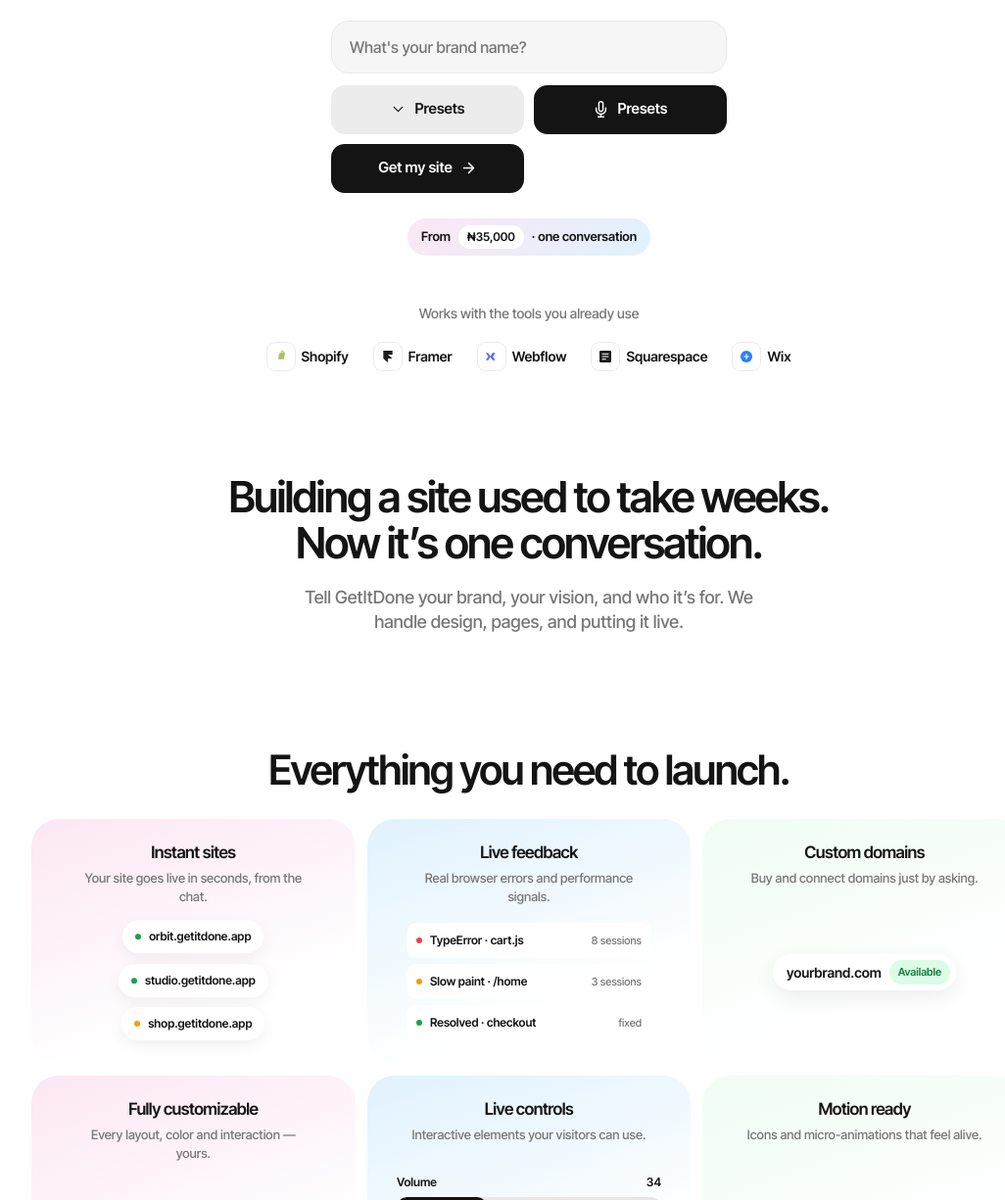
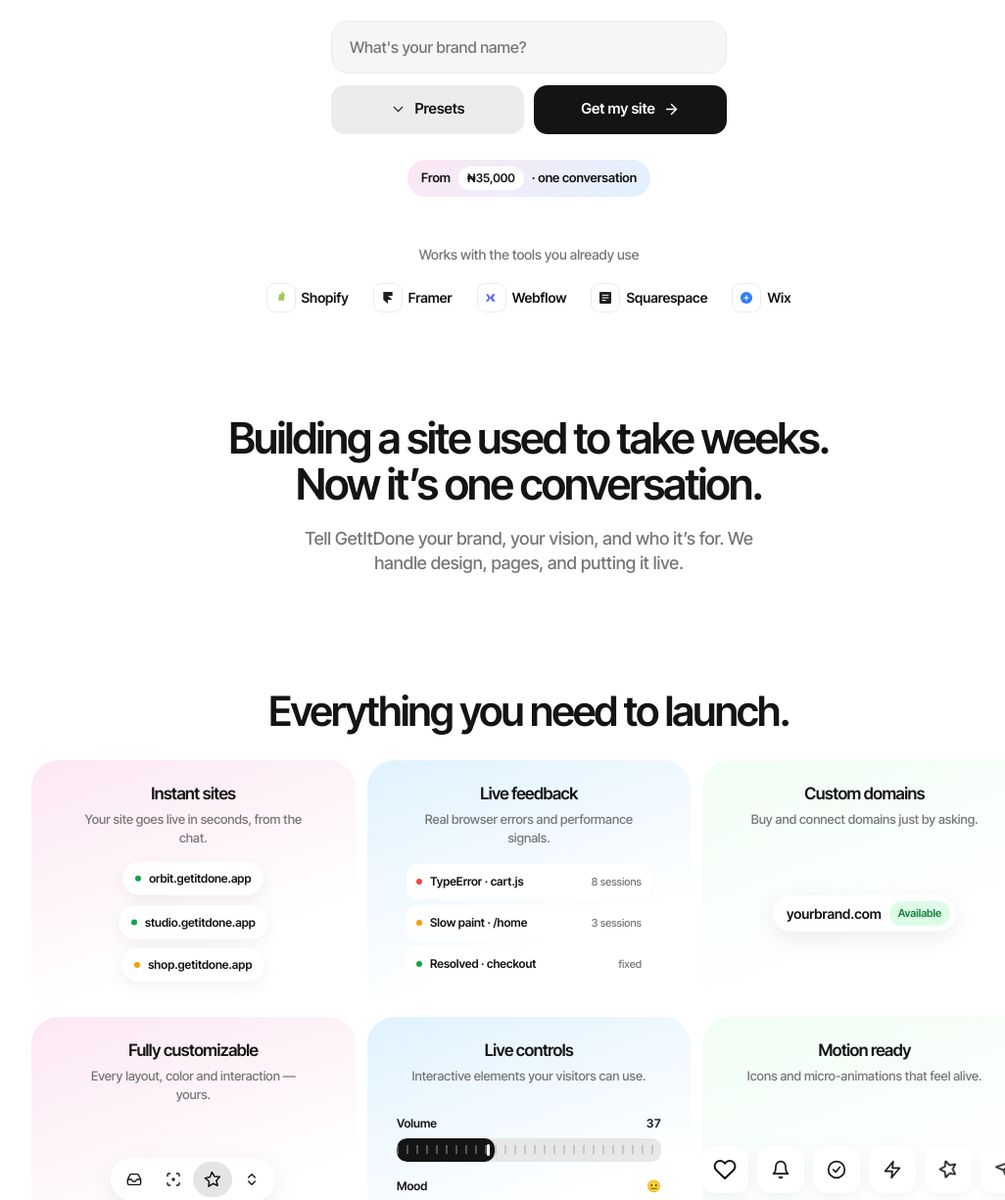
Before and after one commit to lourdjvke/GetItDone, a plain HTML site: page index.html in a window 1280 px wide. Shown: the part 423-1648 px from the top of the page at 98% size, without its empty margins (100-1126 px from the left). Drawn offline with Linux system fonts and the light colour scheme.

Commit message:
Fix preset controls and iframe preview document

```diff
--- a/index.html
+++ b/index.html
@@ -200,12 +200,8 @@ more.
   Presets
 </button>
 <button class="act build" id="buildBtn" type="button">
-<svg viewBox="0 0 24 24"><path d="M12 1a3 3 0 0 0-3 3v8a3 3 0 0 0 6 0V4a3 3 0 0 0-3-3z"/><path d="M19 10v2a7 7 0 0 1-14 0v-2"/><line x1="12" y1="19" x2="12" y2="23"/><line x1="8" y1="23" x2="16" y2="23"/></svg>
-Presets
-</button>
-<button class="act build" id="buildBtn" type="button">
-Get my site
-<svg viewBox="0 0 24 24"><path d="M5 12h14"/><path d="M12 5l7 7-7 7"/></svg>
+  Get my site
+  <svg viewBox="0 0 24 24"><path d="M5 12h14"/><path d="M12 5l7 7-7 7"/></svg>
 </button>
 </div>
 </div>
@@ -443,7 +439,7 @@ function templateParts(record){
 }
 function makePreviewDocument(parts){
   const safeJs=String(parts.js||'').replace(/<\/script/gi,'<\\/script');
-  return '<!doctype html><html><head><meta name="viewport" content="width=device-width,initial-scale=1"><style>html,body{margin:0;min-height:100%;overflow:hidden}'+parts.css+'</style></head><body>'+parts.html+'<script>'+safeJs+'<\\/script></body></html>';
+  return '<!doctype html><html><head><meta name="viewport" content="width=device-width,initial-scale=1"><style>html,body{margin:0;min-height:100%;overflow:hidden}'+parts.css+'</style></head><body>'+parts.html+'<script>'+safeJs+'</scr'+'ipt></body></html>';
 }
 function renderPresetCards(){
   presetTrack.innerHTML='';
```
